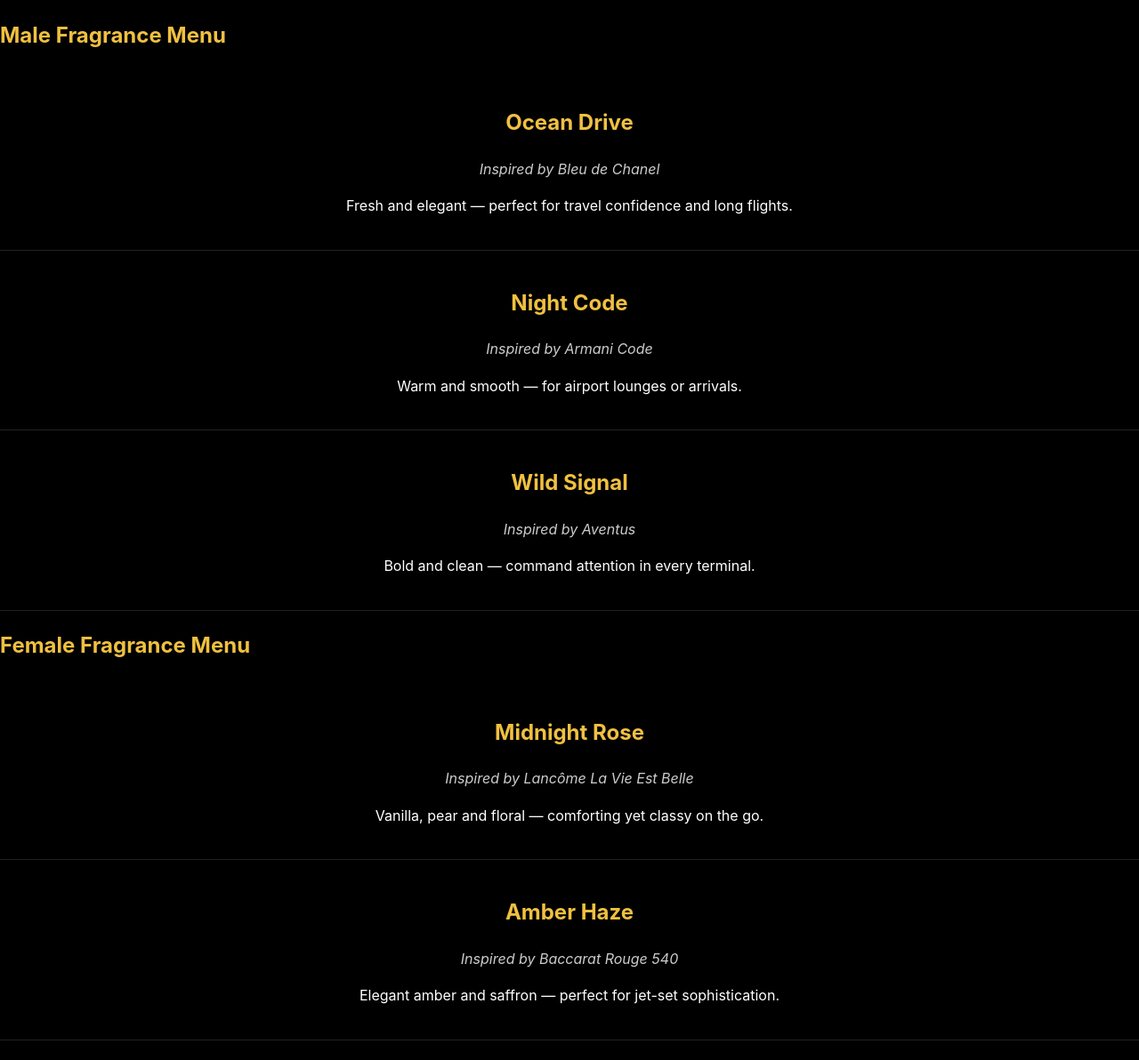
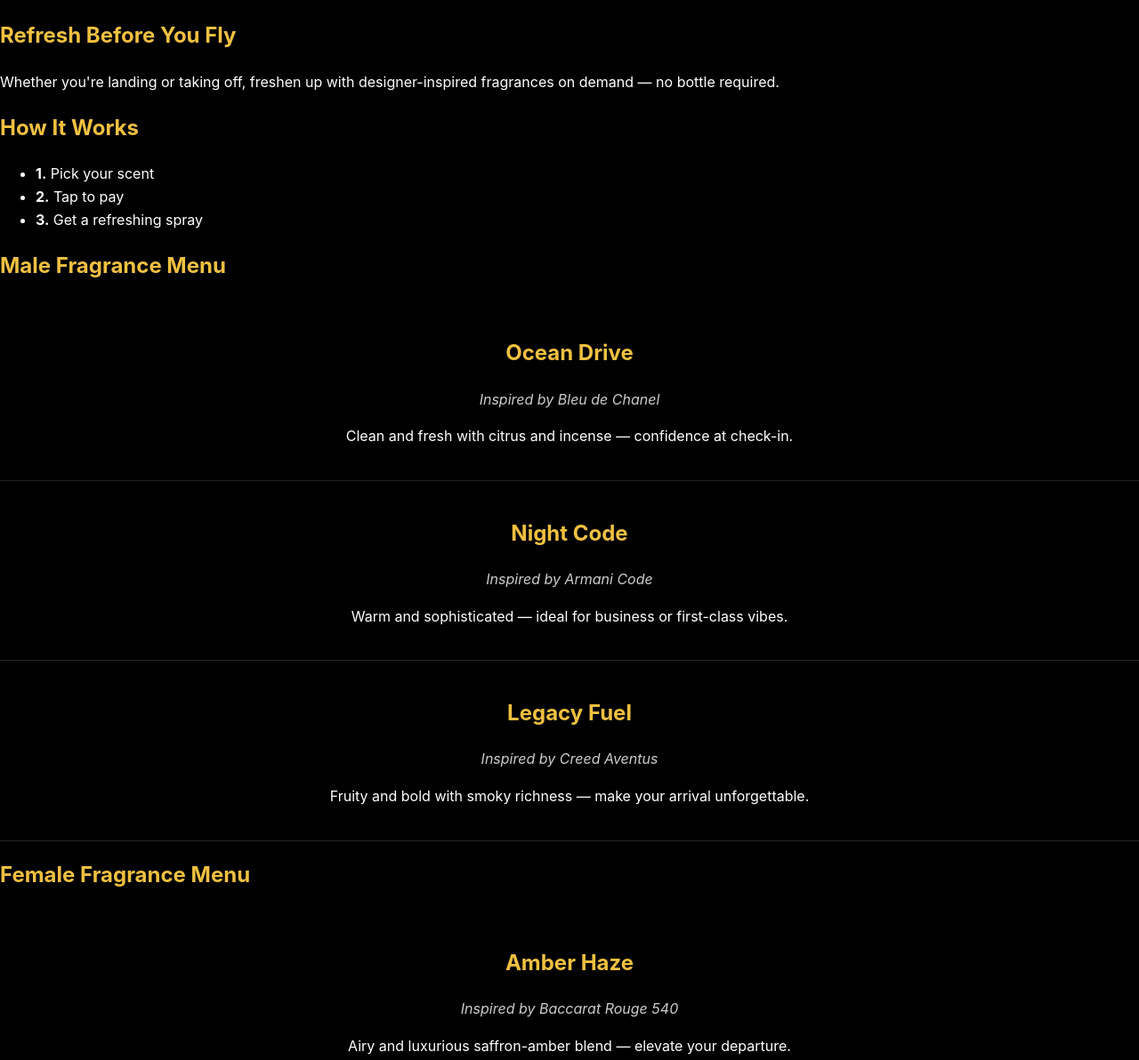
Before and after one commit to scenttapp/scenttapp-app, a plain HTML site: page airport.html in a window 1280 px wide. Shown: the part 408-1600 px from the top of the page at 89% size. Drawn offline with Linux system fonts and the light colour scheme.

Commit message:
Update airport.html

```diff
--- a/airport.html
+++ b/airport.html
@@ -20,44 +20,58 @@
   </nav>
 
   <main>
+    <section class="hero">
+      <h2>Refresh Before You Fly</h2>
+      <p>Whether you're landing or taking off, freshen up with designer-inspired fragrances on demand — no bottle required.</p>
+    </section>
+
+    <section class="how-it-works">
+      <h2>How It Works</h2>
+      <ul>
+        <li><strong>1.</strong> Pick your scent</li>
+        <li><strong>2.</strong> Tap to pay</li>
+        <li><strong>3.</strong> Get a refreshing spray</li>
+      </ul>
+    </section>
+
     <h2>Male Fragrance Menu</h2>
 
     <section class="featured-scent">
       <h1>Ocean Drive</h1>
       <div class="inspired">Inspired by Bleu de Chanel</div>
-      <p>Fresh and elegant — perfect for travel confidence and long flights.</p>
+      <p>Clean and fresh with citrus and incense — confidence at check-in.</p>
     </section>
 
     <section class="featured-scent">
       <h1>Night Code</h1>
       <div class="inspired">Inspired by Armani Code</div>
-      <p>Warm and smooth — for airport lounges or arrivals.</p>
+      <p>Warm and sophisticated — ideal for business or first-class vibes.</p>
     </section>
 
     <section class="featured-scent">
-      <h1>Wild Signal</h1>
-      <div class="inspired">Inspired by Aventus</div>
-      <p>Bold and clean — command attention in every terminal.</p>
+      <h1>Legacy Fuel</h1>
+      <div class="inspired">Inspired by Creed Aventus</div>
+      <p>Fruity and bold with smoky richness — make your arrival unforgettable.</p>
     </section>
 
     <h2>Female Fragrance Menu</h2>
 
     <section class="featured-scent">
-      <h1>Midnight Rose</h1>
-      <div class="inspired">Inspired by Lancôme La Vie Est Belle</div>
-      <p>Vanilla, pear and floral — comforting yet classy on the go.</p>
+      <h1>Amber Haze</h1>
+      <div class="inspired">Inspired by Baccarat Rouge 540</div>
+      <p>Airy and luxurious saffron-amber blend — elevate your departure.</p>
     </section>
 
     <section class="featured-scent">
-      <h1>Amber Haze</h1>
-      <div class="inspired">Inspired by Baccarat Rouge 540</div>
-      <p>Elegant amber and saffron — perfect for jet-set sophistication.</p>
+      <h1>Midnight Rose</h1>
+      <div class="inspired">Inspired by Lancôme La Vie Est Belle</div>
+      <p>Sweet pear and vanilla — charming and elegant for every gate.</p>
     </section>
 
     <section class="featured-scent">
       <h1>Goddess Mode</h1>
       <div class="inspired">Inspired by Carolina Herrera Good Girl</div>
-      <p>Confident jasmine and cocoa — for stylish flyers and late arrivals.</p>
+      <p>Feminine and bold with jasmine and tonka — confidence before boarding.</p>
     </section>
   </main>
 </body>
```
